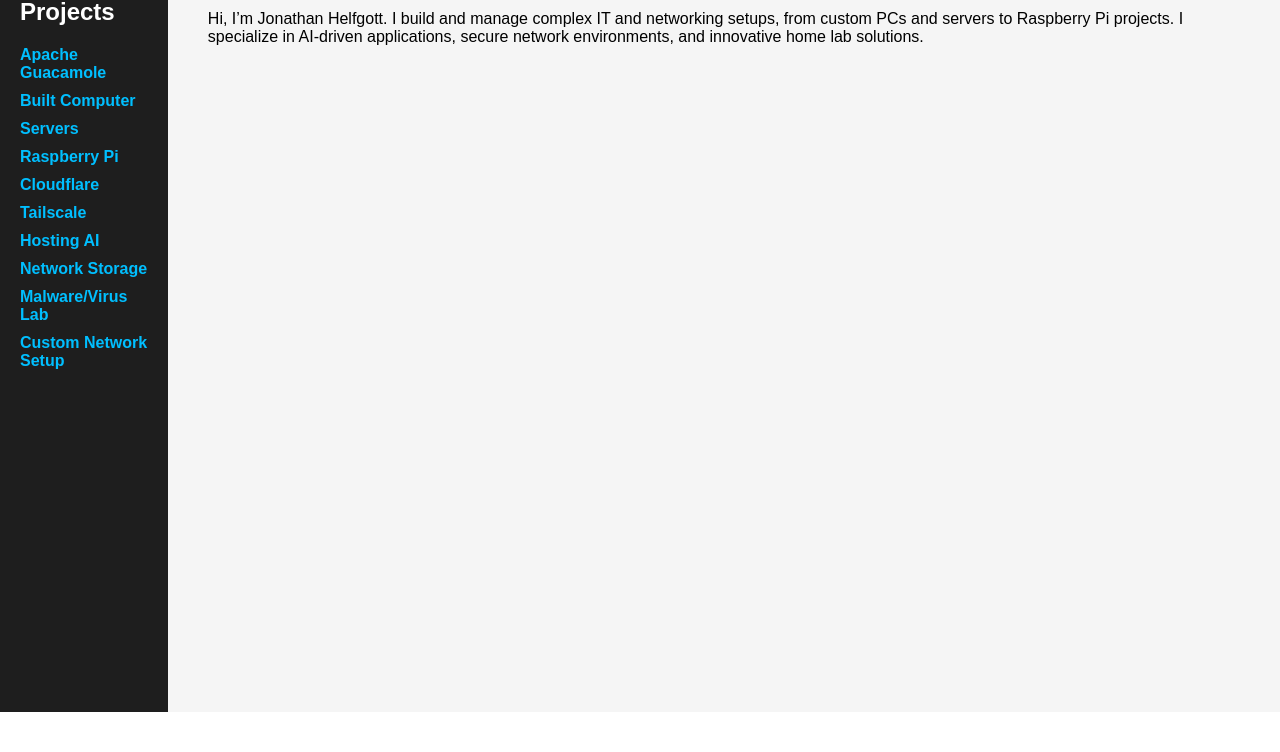
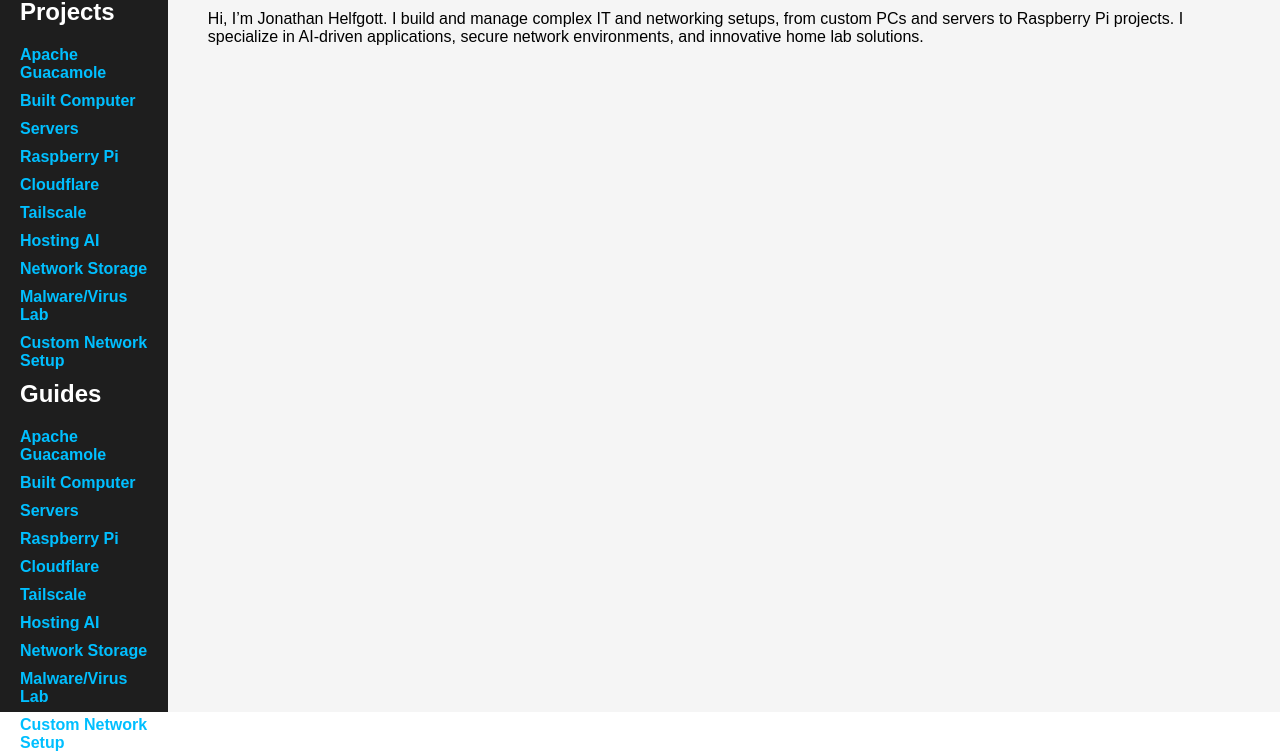
Before and after one commit to helfgottje112/website-, a plain HTML site: page index.html in a window 1280 px wide. Shown: the part 88-840 px from the top of the page. Before the commit the page ends 800 px from the top, so only its background shows below. Drawn offline with Linux system fonts and the light colour scheme.

Commit message:
Update index

```diff
--- a/index.html
+++ b/index.html
@@ -63,6 +63,17 @@
     <a href="network-storage.html">Network Storage</a>
     <a href="malware-virus-lab.html">Malware/Virus Lab</a>
     <a href="custom-network-setup.html">Custom Network Setup</a>
+    <h2>Guides</h2>
+    <a href="apache-guacamole.html">Apache Guacamole</a>
+    <a href="built-computer.html">Built Computer</a>
+    <a href="servers.html">Servers</a>
+    <a href="raspberry-pi.html">Raspberry Pi</a>
+    <a href="cloudflare.html">Cloudflare</a>
+    <a href="tailscale.html">Tailscale</a>
+    <a href="hosting-ai.html">Hosting AI</a>
+    <a href="network-storage.html">Network Storage</a>
+    <a href="malware-virus-lab.html">Malware/Virus Lab</a>
+    <a href="custom-network-setup.html">Custom Network Setup</a>
 </div>
 
 <div class="main">
```
